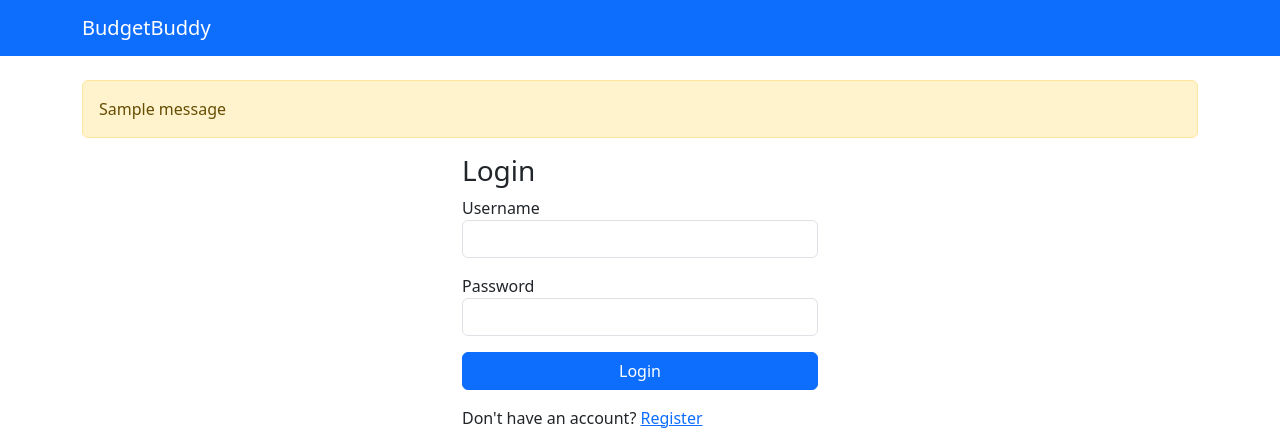
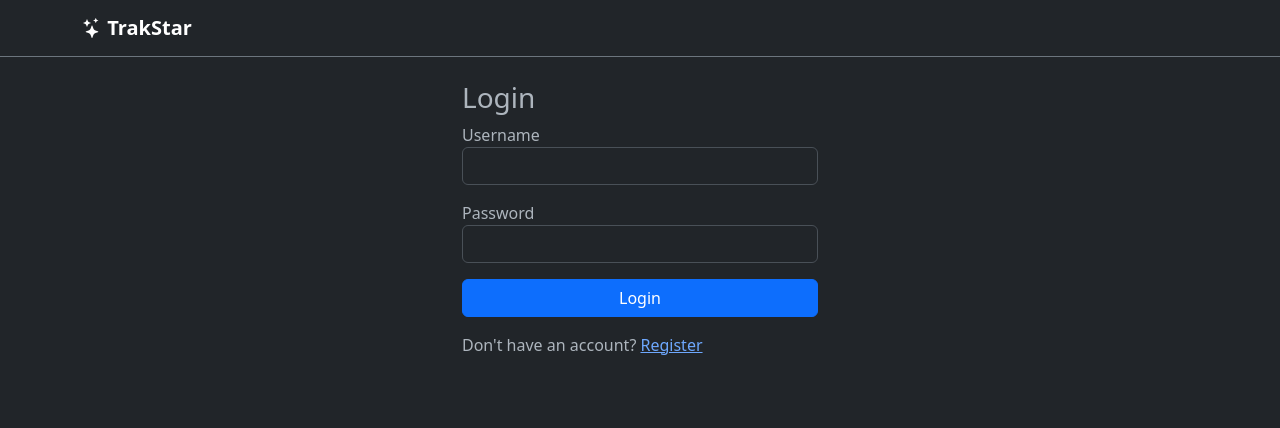
Before and after one commit to kadenbrightwell/BudgetBuddy, a Flask app: a page that uses templates/base.html in a window 1280 px wide. Shown: the top 428 px of the page. Run offline with Flask 3, Linux system fonts and the light colour scheme; tables that the repository leaves empty hold one stand-in row (values such as "Sample post"); one stand-in notice (Sample message) is shown.

Commit message:
Update base.html for theme and branding changes

```diff
--- a/templates/base.html
+++ b/templates/base.html
@@ -1,31 +1,26 @@
 <!DOCTYPE html>
-<html lang="en">
-<head>
+<html lang="en" data-bs-theme="dark"> <head>
     <meta charset="UTF-8">
     <meta name="viewport" content="width=device-width, initial-scale=1.0">
-    <title>BudgetBuddy</title>
+    <title>TrakStar</title>
     <link href="https://cdn.jsdelivr.net/npm/bootstrap@5.3.0/dist/css/bootstrap.min.css" rel="stylesheet">
-    <script src="https://cdn.jsdelivr.net/npm/chart.js"></script>
+    <link rel="stylesheet" href="https://cdn.jsdelivr.net/npm/bootstrap-icons@1.10.0/font/bootstrap-icons.css">
 </head>
 <body>
-    <nav class="navbar navbar-expand-lg navbar-dark bg-primary">
+    <nav class="navbar navbar-expand-lg navbar-dark bg-dark border-bottom border-secondary">
         <div class="container">
-            <a class="navbar-brand" href="/">BudgetBuddy</a>
-            <div class="ms-auto">
-                {% if current_user.is_authenticated %}
-                    <span class="navbar-text text-white me-3">Hi, {{ current_user.username }}</span>
-                    <a href="{{ url_for('logout') }}" class="btn btn-outline-light btn-sm">Logout</a>
-                {% endif %}
+            <a class="navbar-brand fw-bold" href="/"><i class="bi bi-stars"></i> TrakStar</a>
+            {% if current_user.is_authenticated %}
+            <div>
+                <a href="{{ url_for('export_data') }}" class="btn btn-outline-info btn-sm me-2">Export JSON</a>
+                <a href="{{ url_for('logout') }}" class="btn btn-outline-danger btn-sm">Logout</a>
             </div>
+            {% endif %}
         </div>
     </nav>
     <div class="container mt-4">
-        {% with messages = get_flashed_messages() %}
-            {% if messages %}
-                <div class="alert alert-warning">{{ messages[0] }}</div>
-            {% endif %}
-        {% endwith %}
         {% block content %}{% endblock %}
     </div>
+    <script src="https://cdn.jsdelivr.net/npm/bootstrap@5.3.0/dist/js/bootstrap.bundle.min.js"></script>
 </body>
 </html>
```
